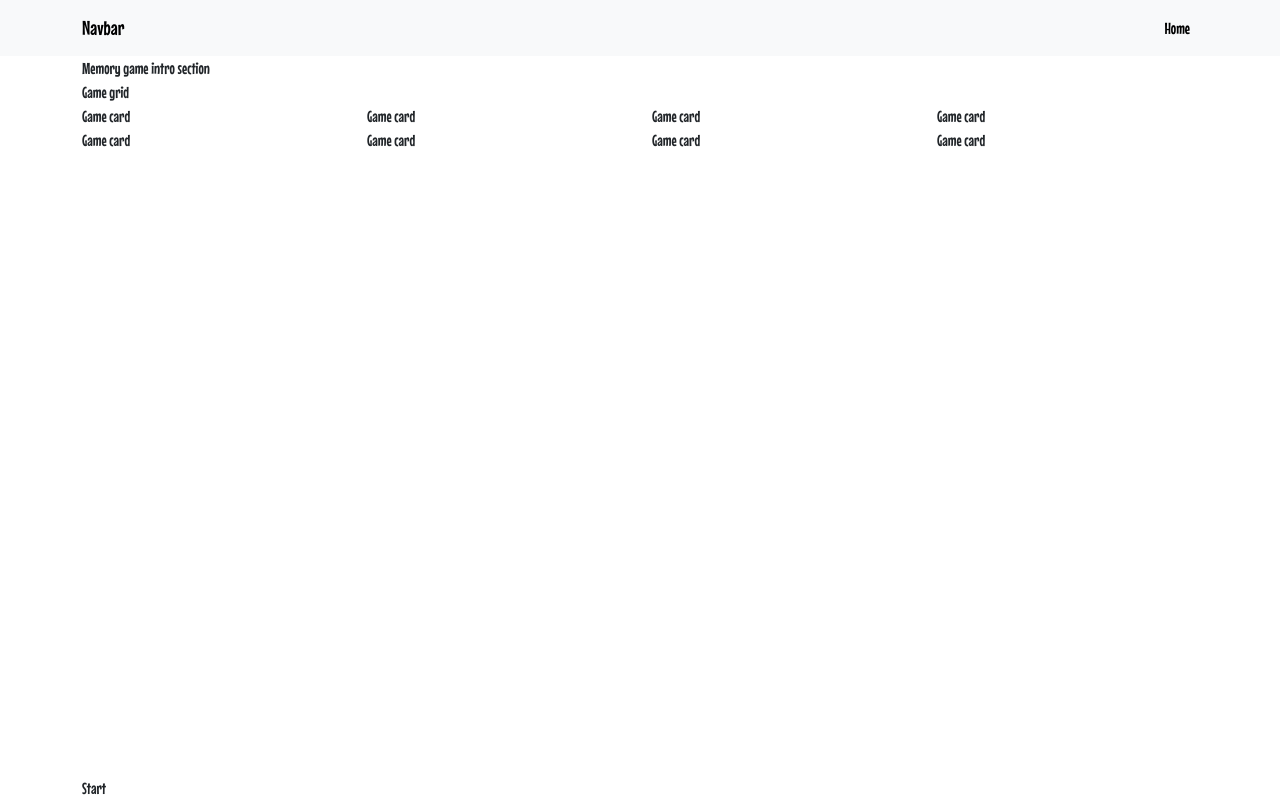
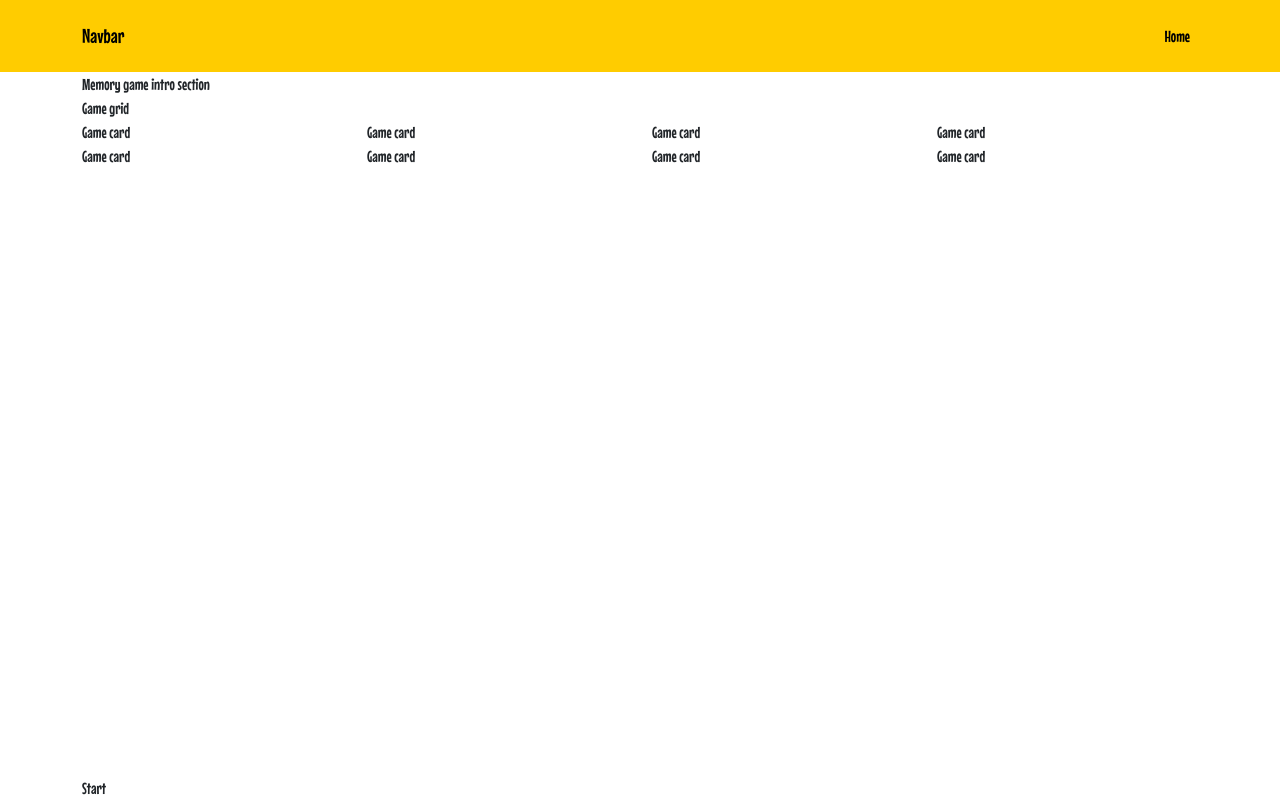
Before and after one commit to AmitKapilaCodeIns/memory-game, a plain HTML site: page index.html in a window 1280 px wide. Drawn offline with nearby package versions, Linux system fonts and the light colour scheme; a web font is replaced by a local one.

Commit message:
Remove bg-body-tertiary class from Bootstrap to allow navbar colour in CSS

```diff
--- a/assets/css/style.css
+++ b/assets/css/style.css
@@ -21,6 +21,14 @@ h3 {
     color: var(--primary-color);
 }
 
+/* Navbar */
+#navbar {
+    background-color: var(--primary-color);
+    padding: 1rem;
+}
+
+/* grid visualization for testing */
+
 /* .container,
 .row {
     border: 2px solid black;
--- a/index.html
+++ b/index.html
@@ -34,7 +34,7 @@
 
 <body class="d-flex flex-column min-vh-100">
     <!-- Navigation -->
-    <nav class="navbar navbar-expand-lg bg-body-tertiary">
+    <nav id="navbar" class="navbar navbar-expand-lg">
         <div class="container">
             <a class="navbar-brand" href="#">Navbar</a>
             <button class="navbar-toggler" type="button" data-bs-toggle="collapse" data-bs-target="#navbarNav"
```
